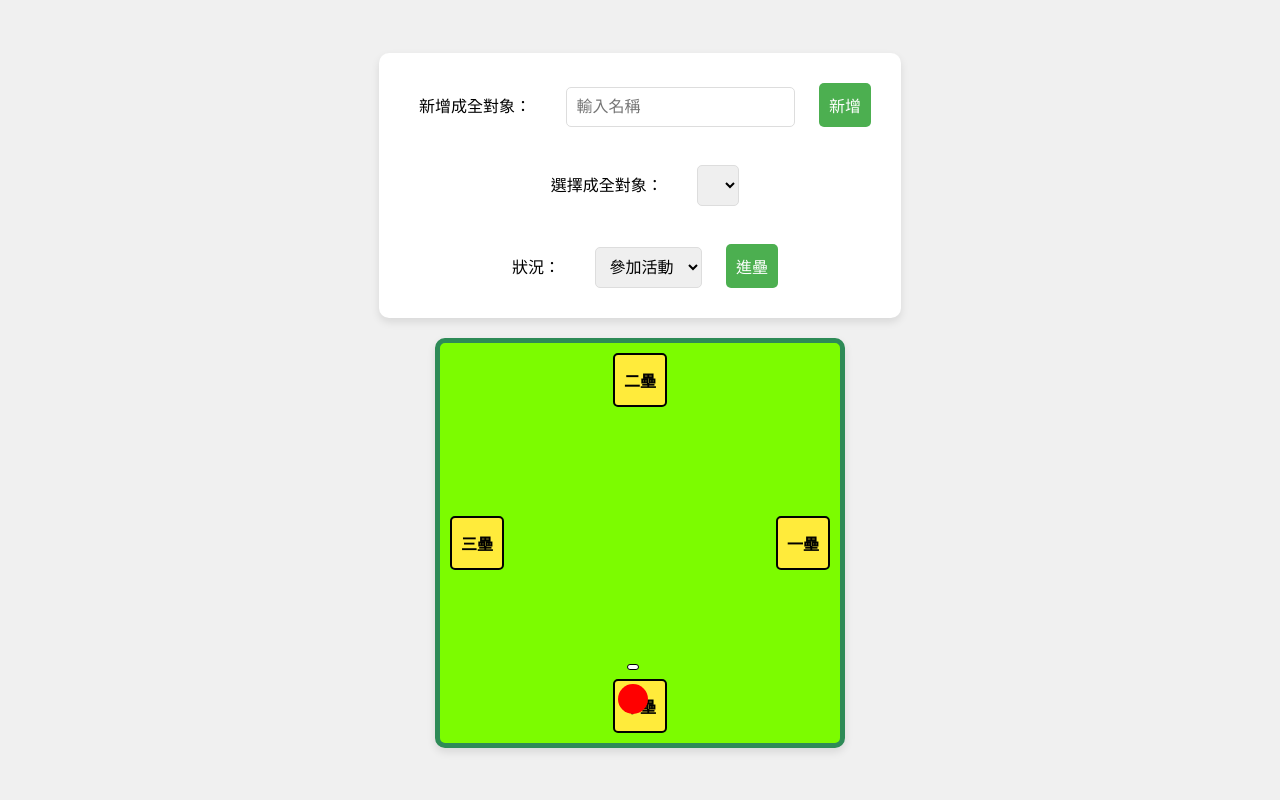
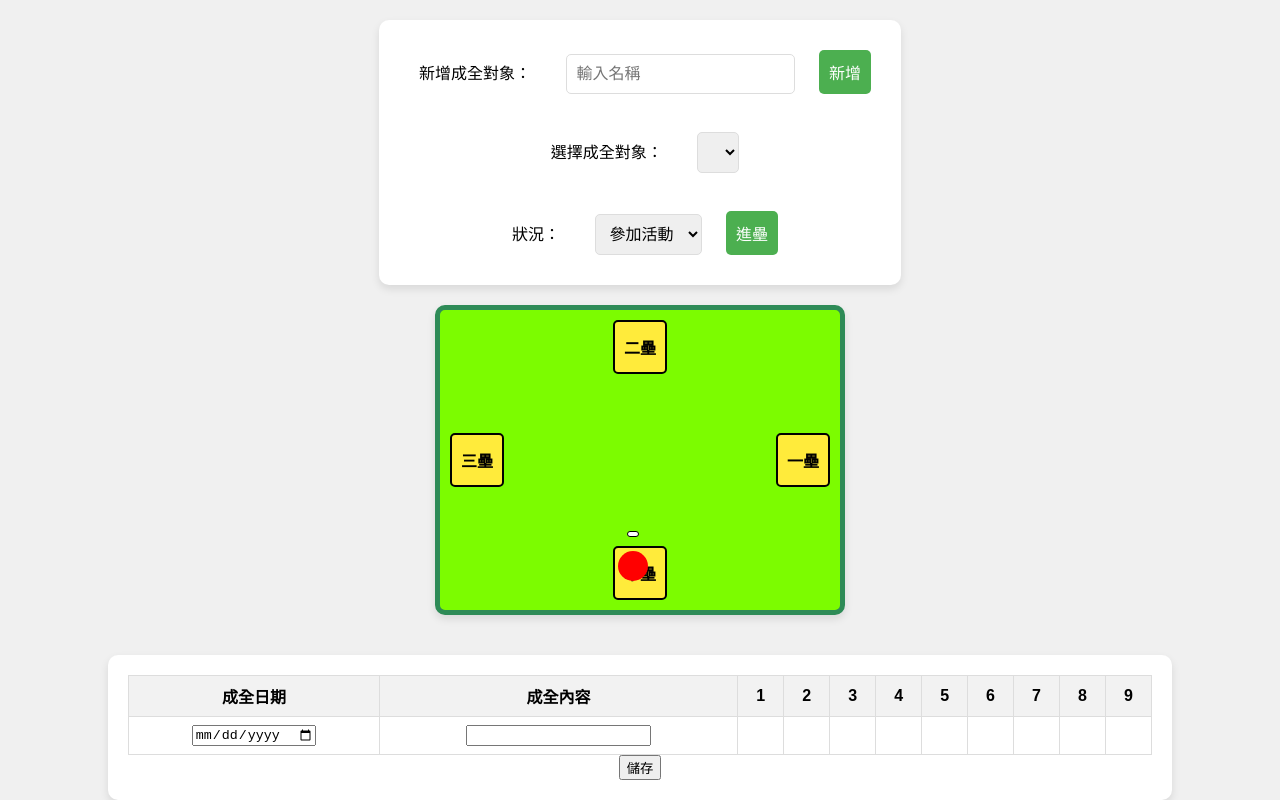
Before and after one commit to yongliancai/savepeople, a plain HTML site: page index.html in a window 1280 px wide. Drawn offline with Linux system fonts and the light colour scheme.

Commit message:
Update index.html

```diff
--- a/index.html
+++ b/index.html
@@ -37,6 +37,7 @@
             align-items: center;
             justify-content: center;
             font-weight: bold;
+            color: black;
         }
         .base#home { bottom: 10px; left: 50%; transform: translateX(-50%); }
         .base#first { bottom: 50%; right: 10px; transform: translateY(50%); }
@@ -67,6 +68,7 @@
             margin: 10px;
             padding: 10px;
             font-size: 16px;
+            color: black;
         }
         .control-panel input, .control-panel select {
             border: 1px solid #ddd;
@@ -91,6 +93,29 @@
             padding: 2px 5px;
             border: 1px solid black;
             border-radius: 3px;
+            color: black;
+        }
+        .scoreboard {
+            margin-top: 20px;
+            text-align: center;
+            background-color: #ffffff;
+            padding: 20px;
+            border-radius: 10px;
+            box-shadow: 0 4px 8px rgba(0, 0, 0, 0.1);
+            width: 80%;
+            color: black;
+        }
+        .scoreboard table {
+            width: 100%;
+            border-collapse: collapse;
+        }
+        .scoreboard th, .scoreboard td {
+            border: 1px solid #ddd;
+            padding: 8px;
+            color: black;
+        }
+        .scoreboard th {
+            background-color: #f2f2f2;
         }
     </style>
 </head>
@@ -120,6 +145,37 @@
         <div id="player" class="player">
             <div id="playerName" class="player-name"></div>
         </div>
+    </div>
+    <div class="scoreboard">
+        <table id="scoreTable">
+            <tr>
+                <th>成全日期</th>
+                <th>成全內容</th>
+                <th>1</th>
+                <th>2</th>
+                <th>3</th>
+                <th>4</th>
+                <th>5</th>
+                <th>6</th>
+                <th>7</th>
+                <th>8</th>
+                <th>9</th>
+            </tr>
+            <tr id="scoreRow">
+                <td><input type="date" id="date"></td>
+                <td><input type="text" id="content"></td>
+                <td id="score1"></td>
+                <td id="score2"></td>
+                <td id="score3"></td>
+                <td id="score4"></td>
+                <td id="score5"></td>
+                <td id="score6"></td>
+                <td id="score7"></td>
+                <td id="score8"></td>
+                <td id="score9"></td>
+            </tr>
+        </table>
+        <button onclick="saveScore()">儲存</button>
     </div>
     <script>
         let playerPosition = 0;
@@ -182,6 +238,45 @@
             setPlayerName(selectedOption.value);
         });
 
+        function saveScore() {
+            const date = document.getElementById("date").value;
+            const content = document.getElementById("content").value;
+            const playerName = document.getElementById("playerSelect").value;
+
+            if (playerName) {
+                const times = document.getElementById("scoreRow").querySelectorAll("td:not(:first-child):not(:nth-child(2))");
+                let filledTimes = 0;
+
+                times.forEach((cell, index) => {
+                    if (cell.innerText.trim() === "" && filledTimes === 0) {
+                        cell.innerText = `${date}`;
+                        filledTimes = index + 1;
+
+                        // Add new row for content
+                        const newRow = document.createElement('tr');
+                        for (let i = 0; i < 11; i++) {
+                            const newCell = document.createElement('td');
+                            if (i === 0) newCell.innerText = date;
+                            if (i === 1) newCell.innerText = content;
+                            if (i === index + 2) newCell.innerText = content;
+                            newRow.appendChild(newCell);
+                        }
+                        document.getElementById('scoreTable').appendChild(newRow);
+                    }
+                });
+
+                if (filledTimes === 3) {
+                    alert("可以成全求道囉");
+                } else if (filledTimes === 6) {
+                    alert("可以成全法會囉");
+                } else if (filledTimes === 9) {
+                    alert("可以成全研究班囉");
+                }
+            } else {
+                alert("請先選擇成全對象");
+            }
+        }
+
         // Initial player position
         resetPlayerPosition();
     </script>
```
